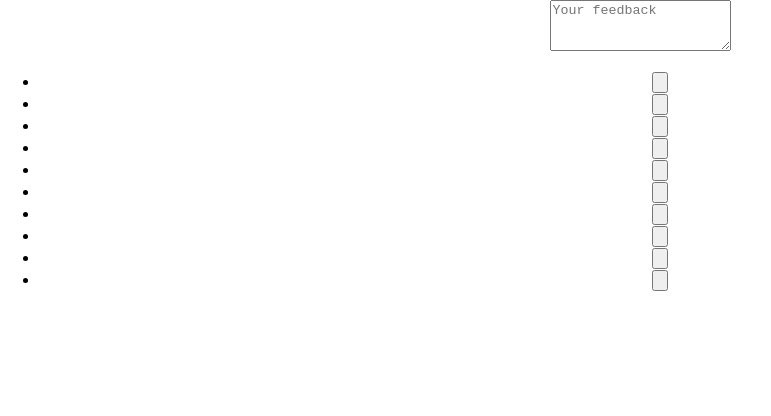
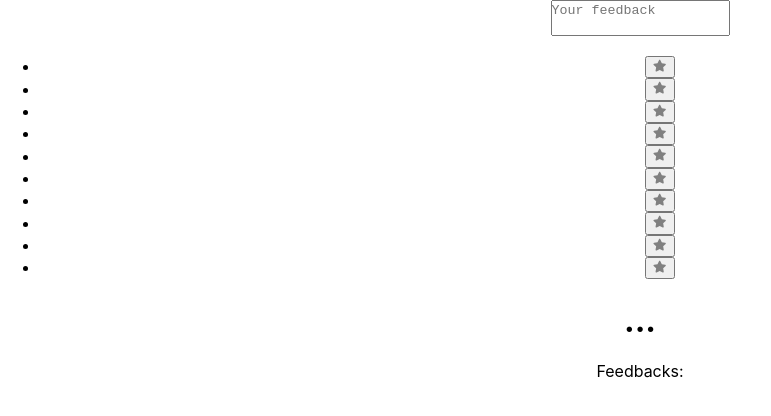
Before and after one commit to TheSeems/featbee-frontend, a React (Create React App) app: page / in a window 1280 px wide. Shown: the top 416 px of the page, without its empty margins (0-771 px from the left). Built offline with nearby package versions, Linux system fonts and the light colour scheme; no server answers.

Commit message:
Add statistics, switch to solid stars from Font Awesome.

```diff
--- a/src/App.css
+++ b/src/App.css
@@ -1,62 +1,3 @@
 .App {
   text-align: center;
 }
-
-.App-logo {
-  height: 40vmin;
-  pointer-events: none;
-}
-
-@media (prefers-reduced-motion: no-preference) {
-  .App-logo {
-    animation: App-logo-spin infinite 20s linear;
-  }
-}
-
-.App-header {
-  background-color: #282c34;
-  min-height: 100vh;
-  display: flex;
-  flex-direction: column;
-  align-items: center;
-  justify-content: center;
-  font-size: calc(10px + 2vmin);
-  color: white;
-}
-
-.App-link {
-  color: #61dafb;
-}
-
-@keyframes App-logo-spin {
-  from {
-    transform: rotate(0deg);
-  }
-  to {
-    transform: rotate(360deg);
-  }
-}
-
-.notificationWrapper {
-  @apply flex flex-row items-center justify-between w-96 bg-gray-900 px-4 py-6 text-white shadow-2xl hover:shadow-none transform-gpu translate-y-0 hover:translate-y-1 rounded-xl relative transition-all duration-500 ease-in-out;
-}
-
-.iconWrapper {
-  @apply text-xl;
-}
-
-.contentWrapper {
-  @apply flex flex-col items-start justify-center ml-4 cursor-default;
-}
-
-.contentWrapper h1 {
-  @apply text-base text-gray-200 font-semibold leading-none tracking-wider;
-}
-
-.contentWrapper p {
-  @apply text-sm text-gray-400 mt-2 leading-relaxed tracking-wider;
-}
-
-.closeIcon {
-  @apply absolute top-2 right-2 cursor-pointer text-lg;
-}
--- a/src/components/StarRating.js
+++ b/src/components/StarRating.js
@@ -1,7 +1,11 @@
 import React, {useEffect, useState} from "react";
 import toast, {Toaster} from "react-hot-toast";
+import StarStatistics from "./StarStatistics";
+import {FaStar} from "react-icons/fa";
 
 async function sendRating(rating, content, setRating, setContent) {
+    toast.remove()
+
     const promise = fetch("https://thrut.theseems.ru/api", {
         method: 'POST',
         body: JSON.stringify({
@@ -64,6 +68,7 @@ const StarRating = () => {
 
         fetch().then(r => {
             if (r.success !== false) {
+                toast.remove()
                 toast("Fetched feedback", {
                     duration: 1000,
                     icon: '👁️‍🗨️'
@@ -78,9 +83,9 @@ const StarRating = () => {
 
     return (
         <div
-            className={"mt-10 border transition duration-150 ease-in-out focus-within:border-primary border-gray-gray4  p-8 rounded-lg max-w-prose mx-auto"}>
+            className={"mt-10 border transition duration-150 ease-in-out focus-within:border-primary border-gray-gray4 p-8 rounded-lg max-w-prose mx-auto"}>
             <div><Toaster/></div>
-
+            <div className="grid grid-rows-1 grid-flow-col gap-4">
                 <div>
                     <label
                         htmlFor={"content"}
@@ -95,11 +100,12 @@ const StarRating = () => {
                     `}
                         id={"content"}
                         placeholder={"Your feedback"}
-                    rows={3}
+                        style={{marginLeft: 0, paddingLeft: 0, resize: 'none'}}
+                        rows={2}
                         value={content} onChange={handleChanges}
                     />
 
-                <ul className="flex items-center gap-x-1">
+                    <ul className="flex items-center gap-x-2 mt-1">
                         {[...Array(10)].map((star, index) => {
                             index += 1;
                             return (
@@ -111,24 +117,15 @@ const StarRating = () => {
                                             sendRating(index, content, setRating, setContent)
                                                 .then(r => console.log('Received: ', r))
                                         }}>
-                                    <svg
-                                        xmlns="http://www.w3.org/2000/svg"
-                                        className={"w-6 h-6 " + (index <= rating ? "text-yellow-300 solid" : "text-gray-300")}
-                                        fill="none"
-                                        viewBox="0 0 24 24"
-                                        stroke="currentColor">
-                                        <path
-                                            strokeLinecap="round"
-                                            strokeLinejoin="round"
-                                            strokeWidth="2"
-                                            d="M11.049 2.927c.3-.921 1.603-.921 1.902 0l1.519 4.674a1 1 0 00.95.69h4.915c.969 0 1.371 1.24.588 1.81l-3.976 2.888a1 1 0 00-.363 1.118l1.518 4.674c.3.922-.755 1.688-1.538 1.118l-3.976-2.888a1 1 0 00-1.176 0l-3.976 2.888c-.783.57-1.838-.197-1.538-1.118l1.518-4.674a1 1 0 00-.363-1.118l-3.976-2.888c-.784-.57-.38-1.81.588-1.81h4.914a1 1 0 00.951-.69l1.519-4.674z"/>
-                                    </svg>
+                                        <FaStar color={index <= rating ? '#FFD54F': 'gray'}/>
                                     </button>
                                 </li>
                             );
                         })}
                     </ul>
                 </div>
+                <StarStatistics score={rating}/>
+            </div>
         </div>
     );
 };
--- /dev/null
+++ b/src/components/StarStatistics.js
@@ -0,0 +1,62 @@
+import React, {useEffect, useState} from "react";
+
+async function fetchStatistics(setAverage, setCount) {
+    return fetch("https://thrut.theseems.ru/api/statistics", {
+        method: 'GET',
+        headers: {
+            'Content-Type': 'application/json'
+        }
+    }).then((response) => {
+        return response.json()
+    }).then((result) => {
+        console.log('Statistics ', result)
+        if (result.success === false) {
+            console.error(result)
+            return null
+        }
+
+        setAverage(result.averageScore)
+        setCount(result.count)
+        return result
+    }).catch((failure) => {
+        console.error(failure)
+    })
+}
+
+const StarRating = (props) => {
+    const [average, setAverage] = useState();
+    const [count, setCount] = useState();
+
+    useEffect(() => {
+        async function fetch() {
+            return await fetchStatistics(setAverage, setCount)
+        }
+
+        fetch()
+    }, [])
+
+    useEffect(() => {
+        async function fetch() {
+            return await fetchStatistics(setAverage, setCount)
+        }
+
+        fetch()
+    }, [props.score])
+
+
+    return (
+        <div className={"transition duration-150 ease-in-out rounded-lg max-w-prose mx-auto"}
+             style={{margin: "auto"}}>
+            <div className="grid grid-rows-2 grid-flow-col content-around items-center align-center">
+                <div>
+                    <h1 className={"font-bold text-3xl"}>{average === undefined ? "..." : average.toFixed(2)}</h1>
+                </div>
+                <div>
+                    <p>Feedbacks: {count}</p>
+                </div>
+            </div>
+        </div>
+    );
+};
+
+export default StarRating;
```
Lines whose indentation alone changed are shown as unchanged.
